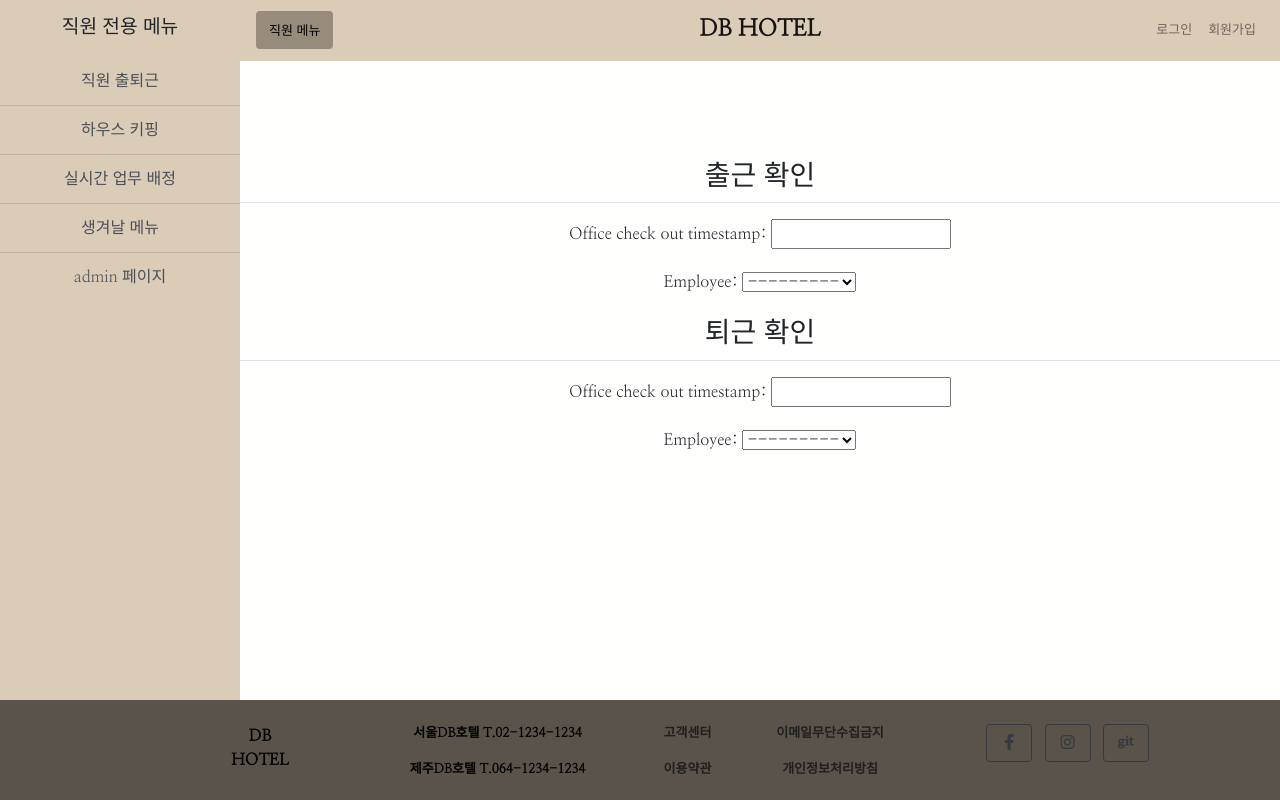
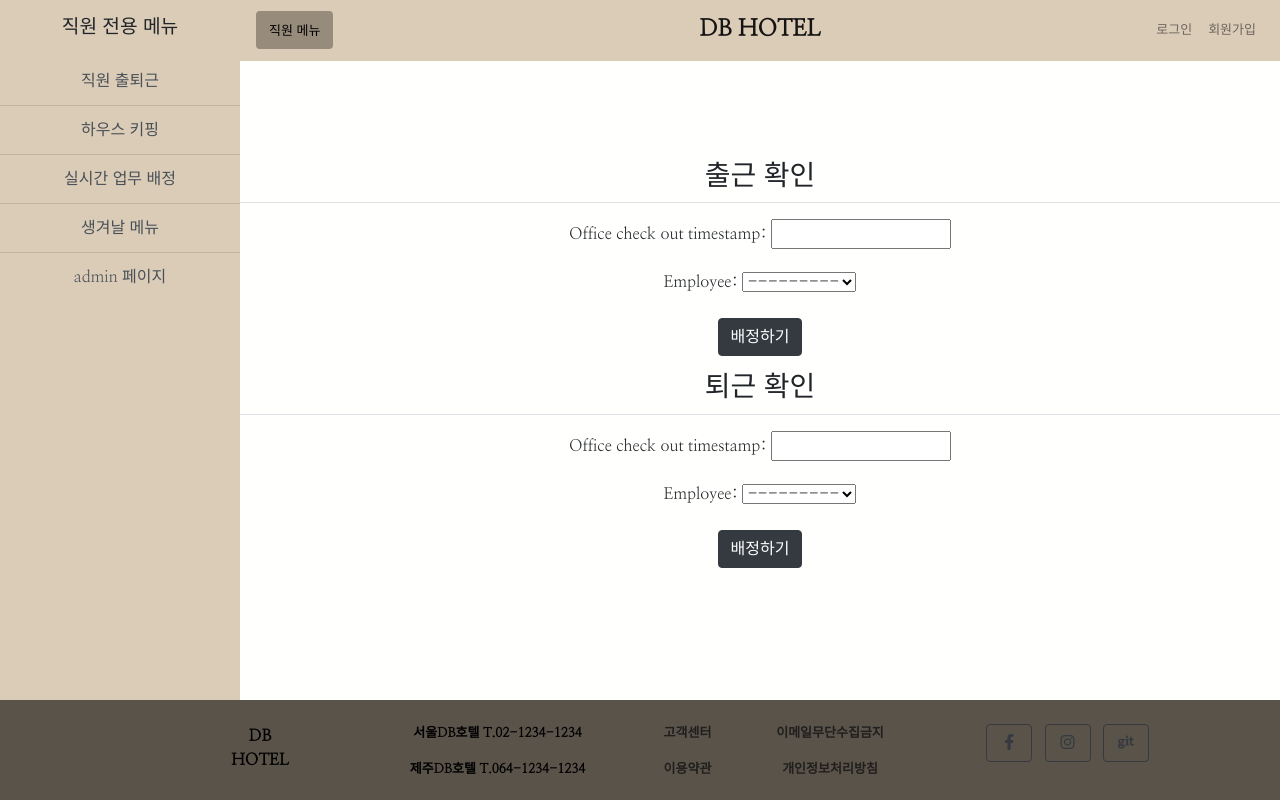
Before and after one commit to jaehoonkimm/DB_is_Free-Hotel_DB_System, a Django app: page /employeeattendance/ in a window 1280 px wide. Run offline with Django 3.2, Linux system fonts and the light colour scheme; data that the repository does not hold is empty; some libraries are stand-ins or nearby versions.

Commit message:
버튼추가

```diff
--- a/function/main_app/templates/employee_attendance.html
+++ b/function/main_app/templates/employee_attendance.html
@@ -11,12 +11,19 @@
 
 <div class="para">
     <h3 class="my-3 border-bottom pb-2">출근 확인</h3>
+    <form method="post" class="post-form my-3">
     {% csrf_token %}
     {{ form.as_p }}
+    <button type="submit" class="btn btn-dark">배정하기</button>
+    </form>
 
     <h3 class="my-3 border-bottom pb-2">퇴근 확인</h3>
+    <form method="post" class="post-form my-3">
     {% csrf_token %}
     {{ form.as_p }}
+    <button type="submit" class="btn btn-dark">배정하기</button>
+    </form>
+
 </div>
 
 {% endblock contents %}
```
